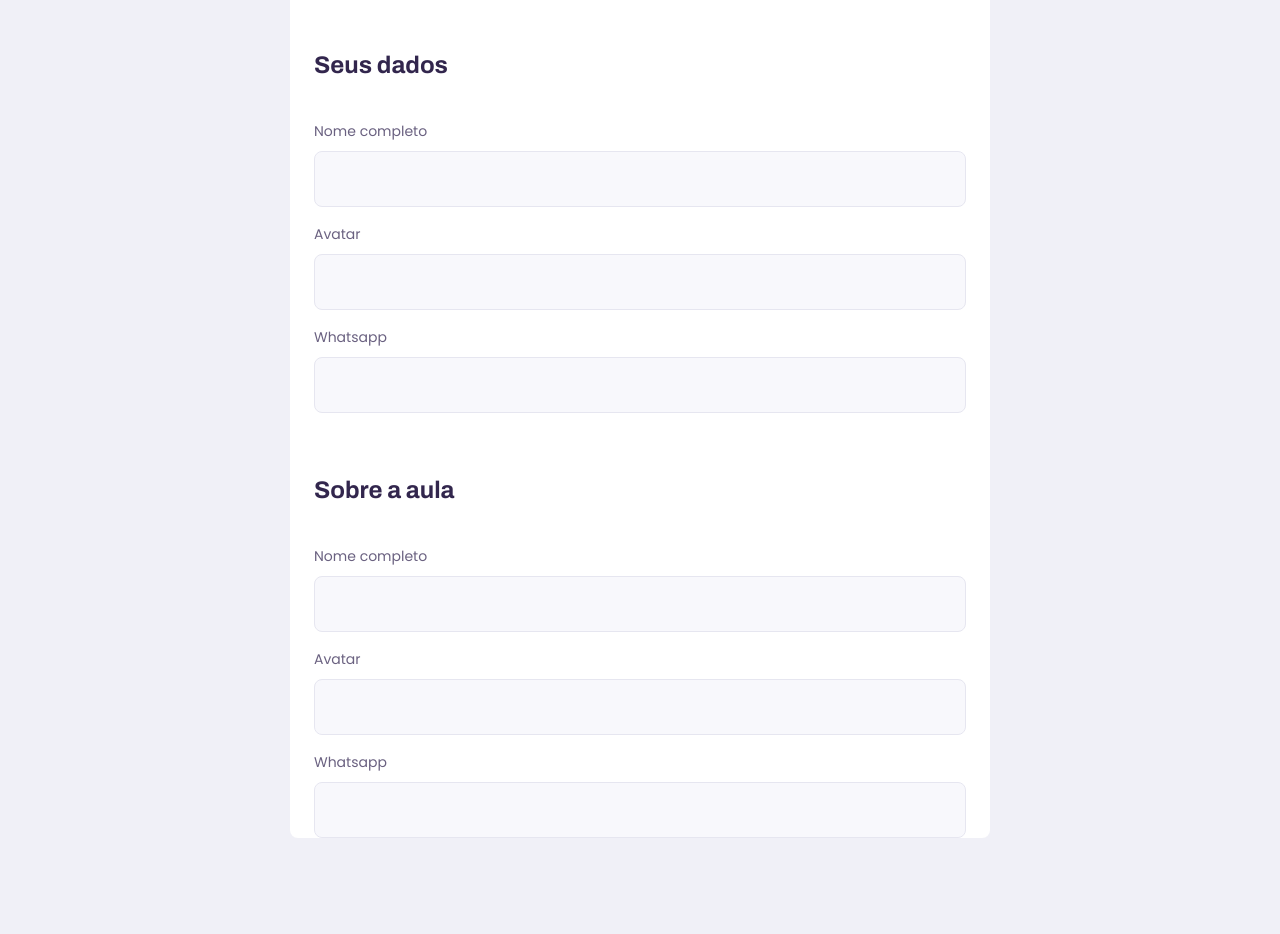
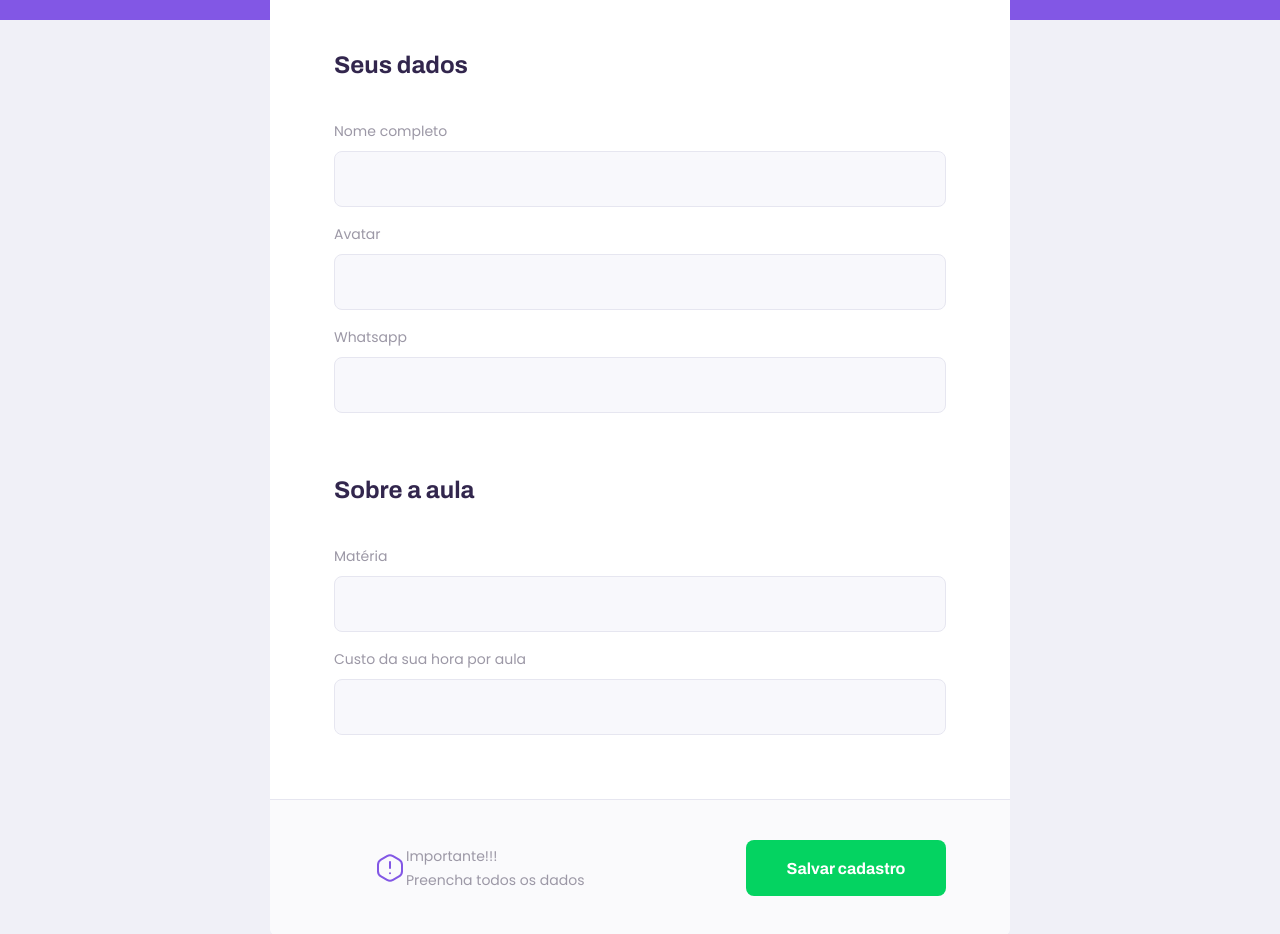
Before and after one commit to PabloSSena/ProjetoProfy, a React (Create React App) app: page /give-classes in a window 1280 px wide. Shown: the part 320-1254 px from the top of the page. Before the commit the page ends 1158 px from the top, so only its background shows below. Built offline with nearby package versions, Linux system fonts and the light colour scheme.

Commit message:
Quase final do teachers form

```diff
--- a/src/Pages/TeacherForm/index.tsx
+++ b/src/Pages/TeacherForm/index.tsx
@@ -2,6 +2,7 @@ import React from 'react';
 import PageHeader from '../../Components/PageHeader';
 import './styles.css';
 import Input from '../../Components/Input';
+import warningIcon from '../..//Assets/images/icons/warning.svg'
 
 function TeacherForm(){
     return(
@@ -25,11 +26,18 @@ function TeacherForm(){
             <fieldset>
                 <legend>Sobre a aula</legend>
 
-                <Input name="name" label="Nome completo"/>
-                <Input name="avatar" label="Avatar"/>
-                <Input name="whatsapp" label="Whatsapp"/>
+                <Input name="subject" label="Matéria"/>
+                <Input name="cost" label="Custo da sua hora por aula"/>
 
             </fieldset>
+
+            <footer>
+                <p><img src={warningIcon} alt="Aviso importante"/>
+                Importante!!! <br/>
+                Preencha todos os dados
+                </p>
+                <button type="button">Salvar cadastro</button>
+            </footer>
         </main>
     </div>
     )
--- a/src/Pages/TeacherForm/styles.css
+++ b/src/Pages/TeacherForm/styles.css
@@ -37,3 +37,83 @@
     padding-bottom: 1.6rem;
     border-bottom: 1px solid var(--color-line-ib-white);
 }
+
+#page-teacher-form main label{
+    color: var(--color-text-complement);
+}
+
+
+#page-teacher-form main footer{
+    padding:4rem 2.4rem;
+    background: var(--color-box-footer);
+    border-top: 1px solid var(--color-line-in-white);
+    margin-top: 6.4rem;
+}
+
+#page-teacher-form main footer p {
+    display: flex;
+    align-items: center;
+    justify-content: center;
+    font-size: 1.4rem;
+    line-height: 2.4rem;
+    color: var(--color-text-complement);
+}
+
+#page-teacher-form main footer p img {
+    margin-left: 4rem;
+}
+
+
+#page-teacher-form main footer button{
+    width: 100%;
+    height: 5.6rem;
+    background: var(--color-secundary);
+    color: var(--color-button-text);
+    border: 0;
+    border-radius: 0.8rem;
+    cursor: pointer;
+    font: 700 1.6rem Archivo;
+    align-items: center;
+    justify-content: center;
+    text-decoration: none;
+    transition: background-color 0.2s;
+    margin-top: 3.2rem;
+}
+
+#page-teacher-form main footer button:hover{
+    background: var(--color-secundary-dark);
+}
+
+@media(min-width:700px){
+    #page-teacher-form{
+        max-width: 100vw;
+    }
+
+    #page-teacher-form .page-header .header-content{
+        margin-bottom: 0;
+    }
+
+    #page-teacher-form main fieldset{
+        padding:0 6.4rem;
+    }
+
+    #page-teacher-form main footer{
+        padding:4.0rem 6.4rem;
+        display: flex;
+        align-items: center;
+        justify-content: space-between;
+    }
+
+    #page-teacher-form main footer p{
+         justify-content: space-between;
+    }
+
+    #page-teacher-form main footer button{
+        width: 20rem;
+        margin-top:0;
+    }
+
+
+
+
+}
```
